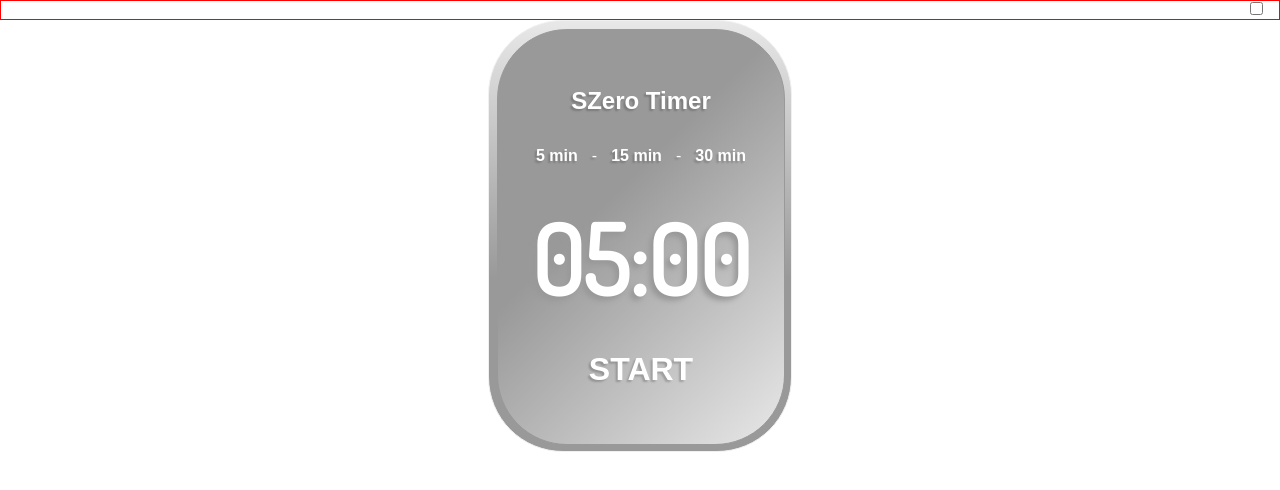
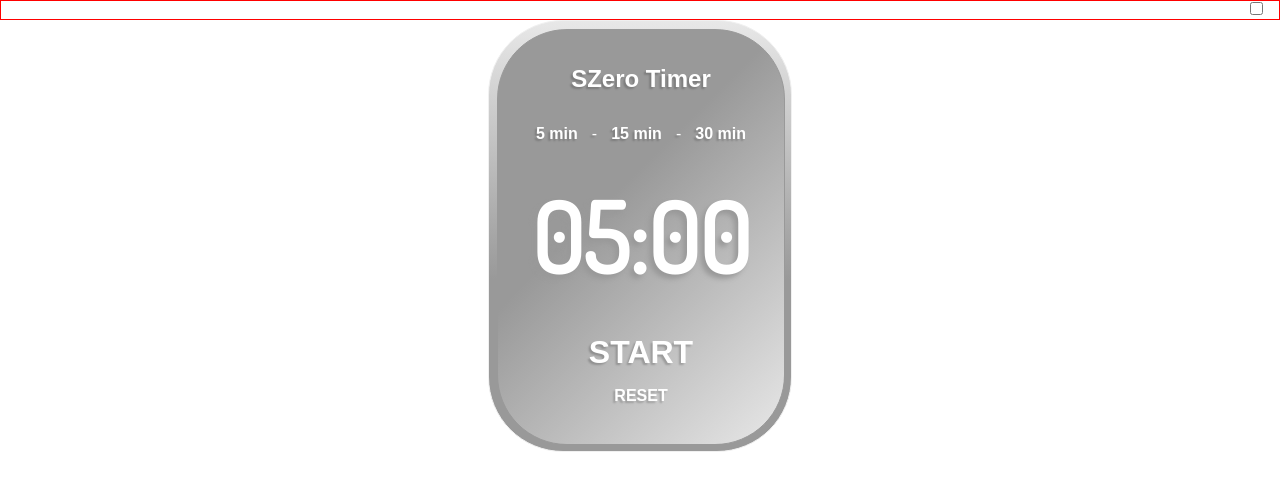
Before and after one commit to s0d4z3r0/timer-react, a React (Vite) app: page / in a window 1280 px wide. Shown: the top 490 px of the page. Built offline with nearby package versions, Linux system fonts and the light colour scheme; a web font is replaced by a local one.

Commit message:
Adicionado função para Start, Pause e Reset do timer, times settados nos botões e modal

```diff
--- a/src/App.jsx
+++ b/src/App.jsx
@@ -1,12 +1,100 @@
+import { useCallback, useEffect, useState } from "react";
 import DarkMode from "./components/DarkMode";
 import Timer from "./components/Timer";
+import Modal from "./components/Modal";
 
 function App() {
+  // Abrir modal
+  const [modalFinish, setModalFinish] = useState(false);
+  // Time em segundos
+  const [time, setTime] = useState(300);
+  // Formato do display
+  const [display, setDisplay] = useState(`
+  ${
+    Math.floor(time / 60) < 10
+      ? "0" + Math.floor(time / 60)
+      : Math.floor(time / 60)
+  }:${time % 60 < 10 ? "0" + (time % 60) : time % 60}
+  `);
+  // State para True === Start ou False === Pause
+  const [startPause, setStartPause] = useState(false);
+  // Times enviados em segundos
+  const [fiveMinutes, setFiveMinutes] = useState(300);
+  const [fifteenMinutes, setFifteenMinutes] = useState(900);
+  const [thirtyMinutes, seThirtytMinutes] = useState(1800);
+  // Time selecionado anteriormente
+  const [prevTime, setPrevTime] = useState(300);
+
+  // Função que recebe o 'time' selecionado, guarda o 'prevTime', calcula o que é minuto e segundo e setta o 'display' para ficar no formato 'mm:ss'
+  const handleWork = useCallback(
+    (timeToWork) => {
+      setTime(timeToWork);
+      if (
+        timeToWork === fiveMinutes ||
+        timeToWork === fifteenMinutes ||
+        timeToWork === thirtyMinutes
+      ) {
+        setPrevTime(timeToWork);
+      }
+
+      const timeMinutes = Math.floor(timeToWork / 60);
+      const timeSeconds = timeToWork % 60;
+
+      setDisplay(
+        `${timeMinutes < 10 ? "0" + timeMinutes : timeMinutes}:${
+          timeSeconds < 10 ? "0" + timeSeconds : timeSeconds
+        }`
+      );
+    },
+    [fiveMinutes, fifteenMinutes, thirtyMinutes]
+  );
+
+  // Hook que monitora o valor de 'startPause' e número do 'time' para fazer a contagem regressiva a cada 1 segundo
+  useEffect(() => {
+    if (startPause === true && time >= 0) {
+      const countDown = setTimeout(() => {
+        setTime(time - 1);
+      }, 1000);
+
+      handleWork(time);
+      return () => clearTimeout(countDown);
+    }
+  }, [time, setTime, startPause, handleWork]);
+
+  // Função Reset, setta o 'time' para o 'prevTime', envia para função handleWork e setta o startPause para falso (Pausando o useEffect)
+  const handleReset = (prevTime) => {
+    setTime(prevTime);
+    handleWork(prevTime);
+    setStartPause(false);
+  };
+
+  // Se o 'time' chegar a zero (menor que) executa a função 'handleReset' e abre o modal de alerta.
+  if (time < 0) {
+    setModalFinish(true);
+    handleReset(prevTime);
+  }
+
   return (
-    <>
-      <DarkMode/>
-      <Timer/>
-    </>
+    <div className="timer">
+      {modalFinish ? <Modal setModalFinish={setModalFinish} /> : ""}
+      <DarkMode />
+      <Timer
+        setModalFinish={setModalFinish}
+        setTime={setTime}
+        fiveMinutes={fiveMinutes}
+        fifteenMinutes={fifteenMinutes}
+        thirtyMinutes={thirtyMinutes}
+        setPrevTime={setPrevTime}
+        setDisplay={setDisplay}
+        setStartPause={setStartPause}
+        startPause={startPause}
+        time={time}
+        prevTime={prevTime}
+        display={display}
+        handleReset={handleReset}
+        handleWork={handleWork}
+      />
+    </div>
   );
 }
 
--- a/src/components/DarkMode.module.css
+++ b/src/components/DarkMode.module.css
@@ -2,6 +2,7 @@
     border: 1px solid red;
     display: flex;
     justify-content: flex-end;
+    width: 100%;
 }
 .darkmode_label{
     margin-right: 1rem;
--- /dev/null
+++ b/src/components/Modal.jsx
@@ -0,0 +1,28 @@
+import styles from "./Modal.module.css";
+
+const Modal = ({ setModalFinish }) => {
+  // Fecha o modal caso o usuário clique no elemento com className 'close' ou 'modal_bg'
+  const handleClose = (e) => {
+    if (
+      e.target.className.includes("close") ||
+      e.target.className.includes("modal_bg")
+    ) {
+      setModalFinish(false);
+    }
+  };
+
+  return (
+    <div className={styles.modal}>
+      <div className={styles.modal_bg} onClick={(e) => handleClose(e)}>
+        <div className={styles.modal_content}>
+          <button className={styles.close} onClick={(e) => handleClose(e)}>
+            X
+          </button>
+          <h2>FIM DO TEMPO</h2>
+        </div>
+      </div>
+    </div>
+  );
+};
+
+export default Modal;
--- /dev/null
+++ b/src/components/Modal.module.css
@@ -0,0 +1,66 @@
+.modal {
+  width: 100%;
+  height: 100%;
+  position: fixed;
+  z-index: 10;
+}
+.modal_bg {
+  width: 100%;
+  height: 100%;
+  backdrop-filter: blur(3px);
+  background-color: rgba(var(--black-color), 0.4);
+  display: flex;
+  align-items: center;
+  justify-content: center;
+}
+.modal_content {
+  width: 16rem;
+  height: 6rem;
+  border-radius: 10px;
+  background: rgb(var(--tertiary-color));
+  box-shadow: -2px 2px 10px rgba(var(--black-color), 0.4);
+  animation-name: fadeIn;
+  animation-duration: 500ms;
+  animation-timing-function: ease-in-out;
+  display: flex;
+  flex-direction: column;
+  border: 3px solid rgb(var(--primary-color));
+}
+.modal_content h2 {
+  height: 100%;
+  display: flex;
+  justify-content: center;
+  align-items: center;
+  font-family: var(--font-primary);
+  padding-bottom: 1.5rem;
+  text-shadow: -2px 1px 2px rgb(var(--primary-color));
+  color: rgba(var(--black-color), 1);
+}
+.modal_content button.close {
+  background-color: rgb(var(--primary-color));
+  border: none;
+  margin-left: auto;
+  padding: 0.2rem 0.5rem;
+  border-radius: 0px 5px 0px 10px;
+  display: flex;
+  justify-content: center;
+  cursor: pointer;
+  font-weight: bold;
+  font-size: 1rem;
+  color: rgba(var(--white-color), 0.8);
+}
+
+@keyframes fadeIn {
+  0% {
+    scale: 0;
+  }
+  60% {
+    scale: 1.2;
+  }
+  80% {
+    scale: 0.9;
+  }
+  100% {
+    scale: 1;
+  }
+}
--- a/src/components/Timer.jsx
+++ b/src/components/Timer.jsx
@@ -1,61 +1,54 @@
-import { useEffect, useState } from "react";
 import styles from "./Timer.module.css";
 
-const Timer = () => {
-  const [time, setTime] = useState(300)
-  const [seconds, setSeconds] = useState(time % 60);
-  const [minutes, setMinutes] = useState(Math.floor(time / 60));
-  const [display, setDisplay] = useState(`${minutes < 10 ? "0" + minutes : minutes}:${
-           seconds < 10 ? "0" + seconds : seconds}`);
-  const [timeStyle, setTimeStyle] = useState('')
-
-  console.log(time)
-  console.log(seconds)
-  console.log(minutes)
-  console.log(display)
-
-  const handleWork = (time) => {
-    setTime(time);
-
-      const timeMinutes = Math.floor(time / 60);
-      const timeSeconds = time % 60;
-
-    setDisplay(
-      `${timeMinutes < 10 ? "0" + timeMinutes : timeMinutes}:${
-        timeSeconds < 10 ? "0" + timeSeconds : timeSeconds
-      }`
-    );
-  };
-
-  useEffect(() => {
-    if(seconds === 300){
-      setTimeStyle(styles.five)
-    }else if(seconds === 900){
-      setTimeStyle(styles.fifteen)
-    }else if(seconds === 1800){
-      setTimeStyle(styles.thirty)
-    }else{
-      return
-    }
-  }, [seconds])
-
-  const handleStartPause = () => {
-
-  }
+const Timer = ({
+  fiveMinutes,
+  fifteenMinutes,
+  thirtyMinutes,
+  setStartPause,
+  startPause,
+  time,
+  prevTime,
+  display,
+  handleReset,
+  handleWork,
+}) => {
 
   return (
     <div className={styles.timer}>
       <div className={styles.timer_content}>
         <h3 className={styles.title}>SZero Timer</h3>
         <div className={styles.work}>
-          <button onClick={() => handleWork(300)}>5 min</button> <span>-</span>
-          <button onClick={() => handleWork(900)}>15 min</button> <span>-</span>
-          <button onClick={() => handleWork(1800)}>30 min</button>
+          <button onClick={() => handleWork(fiveMinutes)}>5 min</button>
+          <span>-</span>
+          <button onClick={() => handleWork(fifteenMinutes)}>15 min</button>
+          <span>-</span>
+          <button onClick={() => handleWork(thirtyMinutes)}>30 min</button>
         </div>
-        <h3 className={`${styles.timerDisplay} ${timeStyle}`}>{display}</h3>
-        <button className={styles.startStop} onClick={() => handleStartPause()}>
-          START
-        </button>
+        <h3 className={`${styles.timerDisplay} ${time <= 0 && styles.end}`}>
+          {display}
+        </h3>
+        {time > 0 ? (
+          <div className={styles.buttonsStartPauseReset}>
+            <button className={styles.startStop} onClick={() => setStartPause(!startPause)}>
+              {startPause ? "PAUSE" : "START"}
+            </button>
+            <button
+              className={styles.resetOnOperation}
+              onClick={() => handleReset(prevTime)}
+            >
+              RESET
+            </button>
+          </div>
+        ) : (
+          <div className={styles.buttonsStartPauseReset}>
+            <button
+              className={styles.reset}
+              onClick={() => handleReset(prevTime)}
+            >
+              RESET
+            </button>
+          </div>
+        )}
       </div>
     </div>
   );
--- a/src/components/Timer.module.css
+++ b/src/components/Timer.module.css
@@ -1,4 +1,4 @@
-.timer{
+.timer {
   border-radius: 75px;
   border: 1px solid rgb(var(--tertiary-color));
   width: 19rem;
@@ -6,9 +6,13 @@
   margin: 0 auto;
   padding: 0.5rem;
   background: rgb(var(--primary-color));
-    background: linear-gradient(0deg, rgba(var(--primary-color), 1) 40%, rgba(var(--secondary-color), 1) 100%);
+  background: linear-gradient(
+    0deg,
+    rgba(var(--primary-color), 1) 40%,
+    rgba(var(--secondary-color), 1) 100%
+  );
 }
-.timer_content{
+.timer_content {
   display: flex;
   flex-direction: column;
   align-items: center;
@@ -19,28 +23,35 @@
   height: 26rem;
   margin: 0 auto;
   background: rgb(var(--primary-color));
-    background: linear-gradient(135deg, rgba(var(--primary-color), 1) 40%, rgba(var(--secondary-color), 1) 100%);
+  background: linear-gradient(
+    135deg,
+    rgba(var(--primary-color), 1) 40%,
+    rgba(var(--secondary-color), 1) 100%
+  );
 }
-.timer_content h3.title{
+.timer_content h3.title {
   font-family: var(--font-primary);
   color: rgb(var(--white-color));
   font-size: 1.5rem;
-    text-shadow: -2px 2px 2px rgba(var(--black-color), .2);
+  text-shadow: -2px 2px 2px rgba(var(--black-color), 0.2);
 }
-.timer_content h3.timerDisplay{
+.timer_content h3.timerDisplay {
   font-family: var(--font-secondary);
   color: rgb(var(--white-color));
   font-size: 6rem;
   margin-bottom: 2rem;
   text-shadow: -4px 4px 5px rgb(var(--primary-color));
+  width: 100%;
+  display: flex;
+  justify-content: center;
 }
-.work{
-    margin: 2rem .5rem;
+.work {
+  margin: 2rem 0.5rem;
   width: 14rem;
   display: flex;
   justify-content: space-around;
 }
-.work button{
+.work button {
   font-family: var(--font-primary);
   font-size: 1rem;
   font-weight: bold;
@@ -48,60 +59,49 @@
   border: none;
   color: rgb(var(--white-color));
   cursor: pointer;
-    text-shadow: -2px 2px 2px rgba(var(--black-color), .2);
+  text-shadow: -2px 2px 2px rgba(var(--black-color), 0.2);
   transition: 200ms ease-in-out;
 }
-.work button:hover{
+.work button:hover {
   color: rgba(var(--white-color), 1);
-    text-shadow: -2px 2px 5px rgba(var(--black-color), .5);
+  text-shadow: -2px 2px 5px rgba(var(--black-color), 0.5);
 }
-.work span{
+.work span {
   font-family: var(--font-primary);
   font-size: 1rem;
   color: rgb(var(--white-color));
-    text-shadow: -2px 2px 2px rgba(var(--black-color), .2);
+  text-shadow: -2px 2px 2px rgba(var(--black-color), 0.2);
 }
-.timer button.startStop{
+.buttonsStartPauseReset {
+  display: flex;
+  flex-direction: column;
+  width: 10rem;
+  height: 5rem;
+  justify-content: center;
+  gap: 1rem;
+}
+.timer button.startStop,
+.timer button.reset,
+.timer button.resetOnOperation {
   font-family: var(--font-primary);
   font-size: 2rem;
   font-weight: bold;
   background-color: transparent;
   border: none;
   color: rgb(var(--white-color));
-    text-shadow: -2px 2px 2px rgba(var(--black-color), .2);
+  text-shadow: -2px 2px 2px rgba(var(--black-color), 0.2);
   cursor: pointer;
   transition: 200ms ease-in-out;
 }
-.timer button.startStop:hover{
+.timer button.resetOnOperation {
+  font-size: 1rem;
+}
+.timer button.startStop:hover,
+.timer button.reset:hover,
+.timer button.resetOnOperation:hover {
   color: rgba(var(--white-color), 1);
-    text-shadow: -2px 2px 5px rgba(var(--black-color), .5);
+  text-shadow: -2px 2px 5px rgba(var(--black-color), 0.5);
 }
-
-.five{
-    animation: setTime;
-    animation-duration: 3s;
-    animation-timing-function: ease-in-out;
-    transition: 2s ease-in-out;
+.end {
+  color: rgba(255, 0, 0, 0.6) !important;
 }
-.fifteen{
-    animation: setTime;
-    animation-duration: 3s;
-    animation-timing-function: ease-in-out;
-    transition: 2s ease-in-out;
-}
-.thirty{
-    animation: setTime;
-    animation-duration: 3s;
-    animation-timing-function: ease-in-out;
-    transition: 2s ease-in-out;
-}
-
-@keyframes setTime{
-    0%{
-        opacity: 0;
-
-    }100%{
-        opacity: 1;
-        color: red;
-    }
-}
```
Also changed, not shown: src/index.css (+5 -5 lines). Lines whose indentation alone changed are shown as unchanged.
